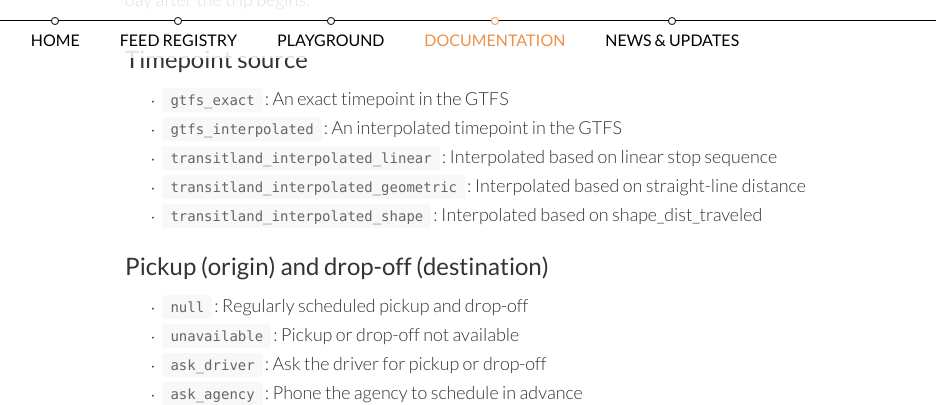
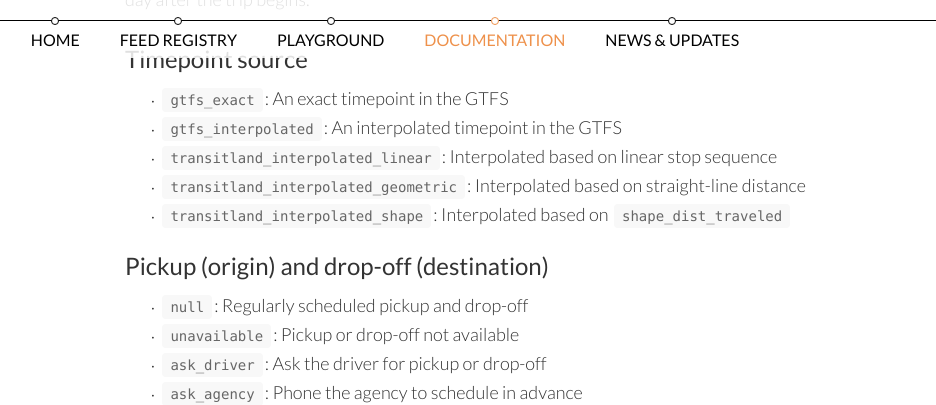
Before and after one commit to transitland/www-transit-land, a Jekyll site: the page built from documentation/datastore/schedules.md, in a window 1280 px wide and 900 px high, scrolled down 3128 px. Shown: the top 405 px of the window, without its empty margins (255-1191 px from the left). Built offline with Jekyll 4.4.1, drawn with Linux system fonts in a browser that asks for light colours; nearby versions of some CDN libraries.

Commit message:
Add code formatting to parameter

```diff
--- a/documentation/datastore/schedules.md
+++ b/documentation/datastore/schedules.md
@@ -63,7 +63,7 @@ Times can be specified with more than 24 hours, as indicated by GTFS. For exampl
  * `gtfs_interpolated`: An interpolated timepoint in the GTFS
  * `transitland_interpolated_linear`: Interpolated based on linear stop sequence
  * `transitland_interpolated_geometric`: Interpolated based on straight-line distance
- * `transitland_interpolated_shape`: Interpolated based on shape_dist_traveled
+ * `transitland_interpolated_shape`: Interpolated based on `shape_dist_traveled`
 
 ### Pickup (origin) and drop-off (destination)
 
```
